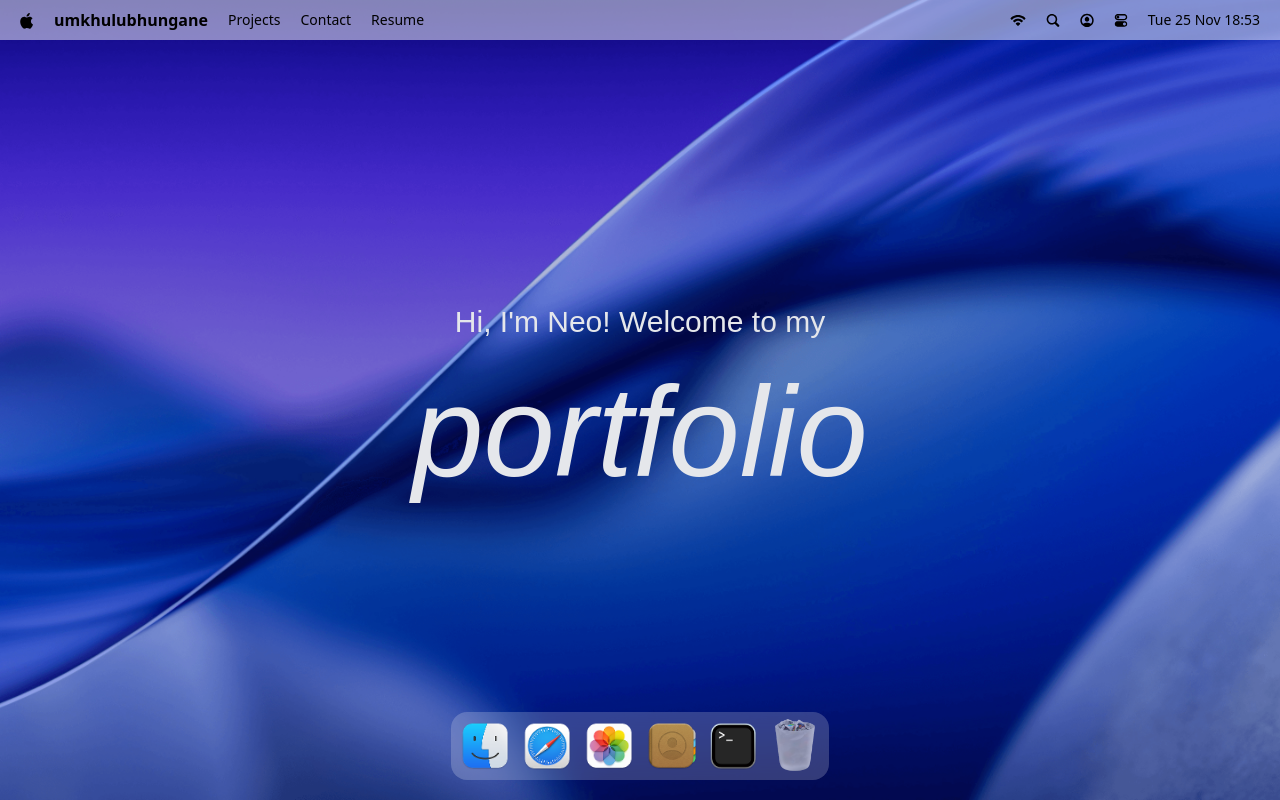
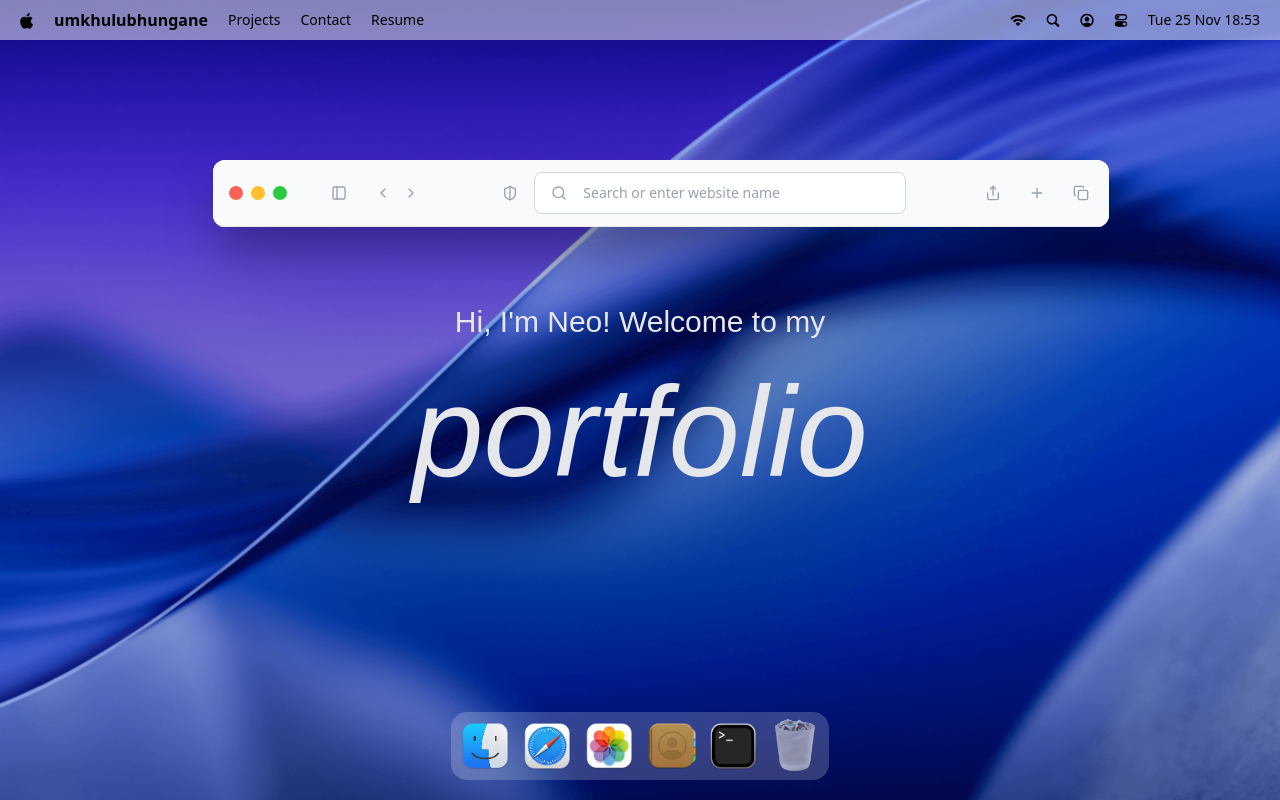
Before and after one commit to radebeneo/umkhulubhungane_, a React (Vite) app: page / in a window 1280 px wide. Both pictures are taken after a click on the button 547 px from the left and 746 px from the top of the page. Built offline with nearby package versions, Linux system fonts and the light colour scheme; a web font is replaced by a local one.

Commit message:
completed safari toolbar UI.

```diff
--- a/src/App.tsx
+++ b/src/App.tsx
@@ -3,7 +3,7 @@
 import { Draggable} from "gsap/Draggable";
 
 import {Navbar, Welcome, Dock} from "#components";
-import {Terminal} from "#windows";
+import {Terminal, Safari} from "#windows";
 
 gsap.registerPlugin(Draggable);
 
@@ -15,6 +15,7 @@
            <Dock/>
 
            <Terminal />
+           <Safari />
        </main>
     )
 }
--- /dev/null
+++ b/src/windows/Safari.tsx
@@ -0,0 +1,37 @@
+import {ChevronLeft, ChevronRight, Copy, PanelLeft, Plus, Search, Share, ShieldHalf} from "lucide-react";
+
+import {WindowControls} from "#components";
+import WindowWrapper from "#hoc/WindowWrapper";
+
+
+const Safari = () => {
+    return (
+        <>
+            <div id="window-header">
+                <WindowControls target="safari" />
+                <PanelLeft className="ml-10 icon"/>
+
+                <div className="flex items-center gap-1 ml-5">
+                    <ChevronLeft className="icon"/>
+                    <ChevronRight className="icon"/>
+                </div>
+
+                <div className="flex-1 flex-center gap-3">
+                    <ShieldHalf className="icon" />
+                    <div className="search">
+                        <Search className="icon" />
+                        <input type="text" placeholder="Search or enter website name" className="flex-1"/>
+                    </div>
+                </div>
+                <div className="flex items-center gap-5">
+                    <Share className="icon"/>
+                    <Plus className="icon"/>
+                    <Copy className="icon"/>
+                </div>
+            </div>
+        </>
+    )
+}
+
+const SafariWindow = WindowWrapper(Safari, "safari")
+export default SafariWindow
--- a/src/windows/index.ts
+++ b/src/windows/index.ts
@@ -1,3 +1,4 @@
 import Terminal from "#windows/Terminal";
+import Safari from "#windows/Safari";
 
-export { Terminal }
+export { Terminal, Safari }
```
